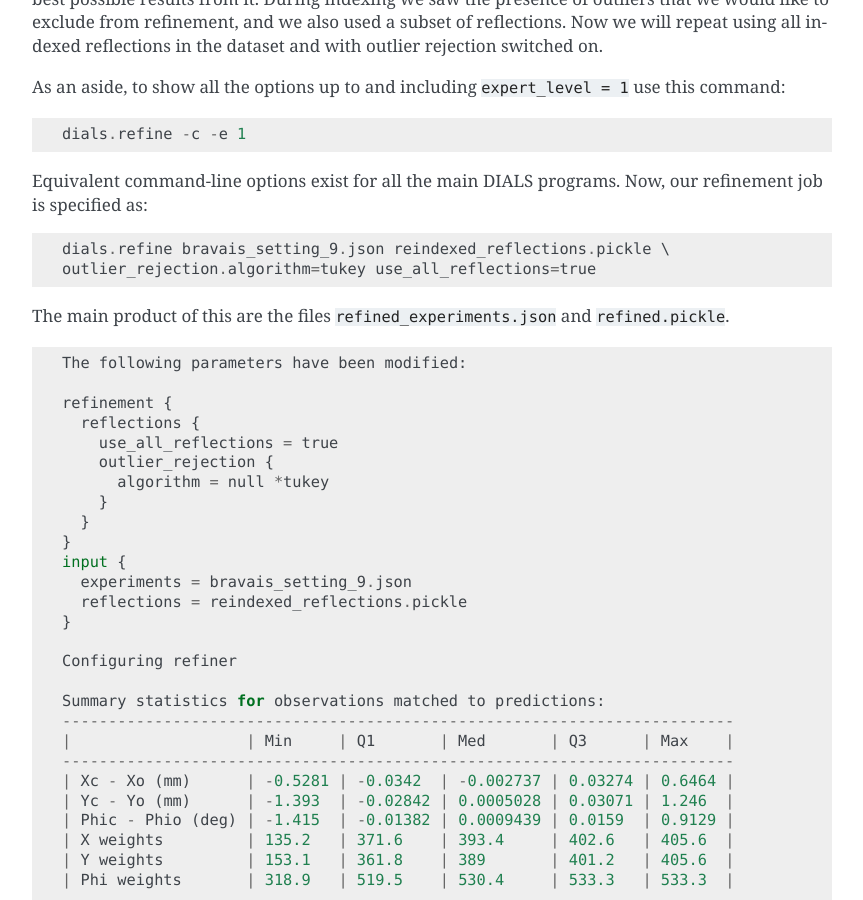
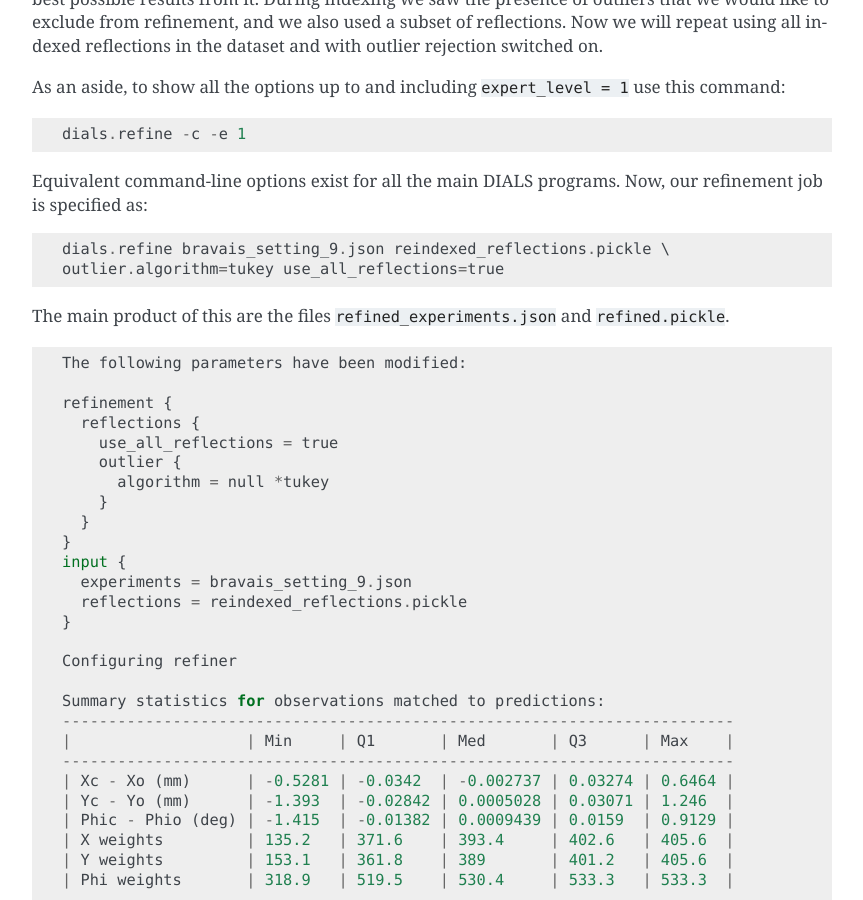
Before and after one commit to dials/docs, a Sphinx documentation site: the page built from sphinx/documentation/tutorials/processing_in_detail_tutorial.rst, in a window 1280 px wide and 900 px high, scrolled down 11555 px. Shown: the whole window, without its empty margins (282-1145 px from the left). Built offline with Sphinx 7.4.7, drawn with Linux system fonts in a browser that asks for light colours; formulas are drawn with MathJax 3; pages that are not in the unit, such as notebooks, are missing from menus; some of the changed text lies outside the part shown.

Commit message:
change phil scope name outlier_rejection --> outlier to be more like dials.integrate

```diff
--- a/sphinx/documentation/tutorials/processing_in_detail_tutorial.rst
+++ b/sphinx/documentation/tutorials/processing_in_detail_tutorial.rst
@@ -568,7 +568,7 @@ Equivalent command-line options exist for all the main DIALS programs.
 Now, our refinement job is specified as::
 
   dials.refine bravais_setting_9.json reindexed_reflections.pickle \
-  outlier_rejection.algorithm=tukey use_all_reflections=true
+  outlier.algorithm=tukey use_all_reflections=true
 
 The main product of this are the files ``refined_experiments.json`` and
 ``refined.pickle``.
@@ -580,7 +580,7 @@ The main product of this are the files ``refined_experiments.json`` and
   refinement {
     reflections {
       use_all_reflections = true
-      outlier_rejection {
+      outlier {
         algorithm = null *tukey
       }
     }
@@ -665,7 +665,7 @@ model for both the crystal orientation and unit cell. To do this, we run a
 further refinement job starting from the output of the previous job::
 
   dials.refine refined_experiments.json refined.pickle \
-  outlier_rejection.algorithm=tukey use_all_reflections=true  \
+  outlier.algorithm=tukey use_all_reflections=true  \
   scan_varying=true output.experiments=sv_refined_experiments.json
 
 Note we also overrode the default experiments output filename to avoid
@@ -685,7 +685,7 @@ this job is::
     }
     reflections {
       use_all_reflections = true
-      outlier_rejection {
+      outlier {
         algorithm = null *tukey
       }
     }
```
